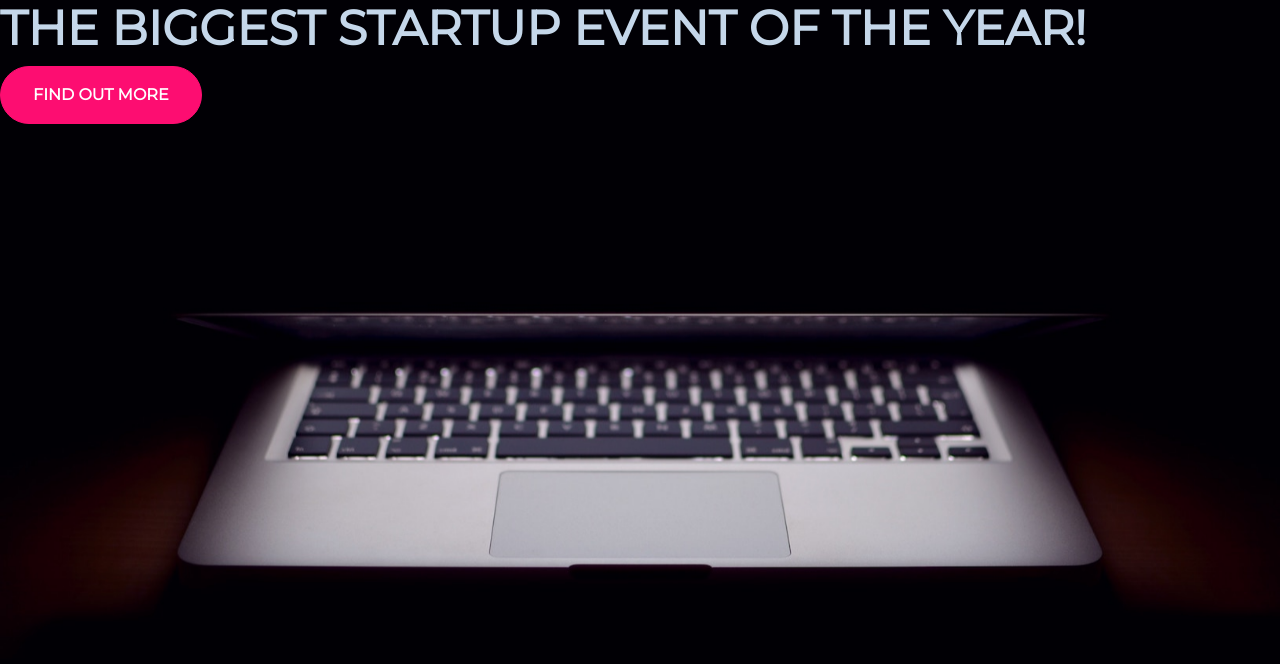
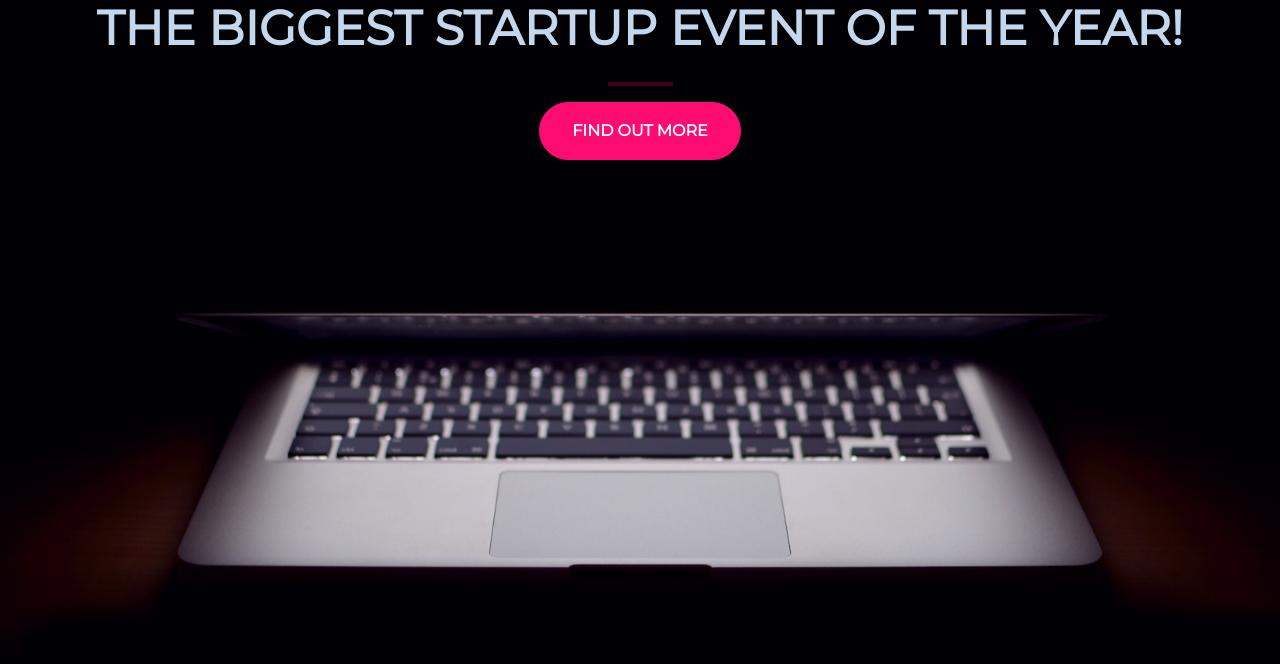
Before and after one commit to edielam/full_stack_nodeJS, a plain HTML site: page startup_LP/index.html in a window 1280 px wide. Drawn offline with nearby package versions, Linux system fonts and the light colour scheme.

Commit message:
page progress

```diff
--- a/startup_LP/index.html
+++ b/startup_LP/index.html
@@ -18,7 +18,16 @@
     <link rel="stylesheet" type="text/css" href="style.css">
   </head>
   <body>
-    <h1 class="text-uppercase"><strong>The Biggest Startup event of the year!</strong></h1>
-    <button class="btn btn-primary btn-xl">Find out more</button>
+    <div class="container">
+      <div class="row">
+          <header class="text-center col-12">
+            <h1 class="text-uppercase"><strong>The Biggest Startup event of the year!</strong></h1>
+          </header>
+          <section class= "text-center col-12">
+            <center><hr></center>
+            <button class="btn btn-primary btn-xl">Find out more</button>
+          </section>
+      </div>
+    </div>
   </body>
 </html>
--- a/startup_LP/style.css
+++ b/startup_LP/style.css
@@ -14,18 +14,29 @@ h1 {
   font-size: 3rem;
   color: #c5d7ea;
 }
+
+hr {
+  border-color: #fd0d71;
+  border-width: 5px;
+  max-width: 65px;
+  border: 2px solid #fd0d71;
+
+}
 .btn {
   font-weight: 700;
   border-radius: 300px;
   text-transform: uppercase;
+
 }
 .btn-primary {
   background-color: #fd0d71;
   border-color: #fd0d71;
+
 }
 .btn-primary:hover {
   background-color: #a53966;
   border-color: #a53966;
+  border-width: 4px;
 }
 .btn-xl {
   padding: 1rem 2rem;
```
